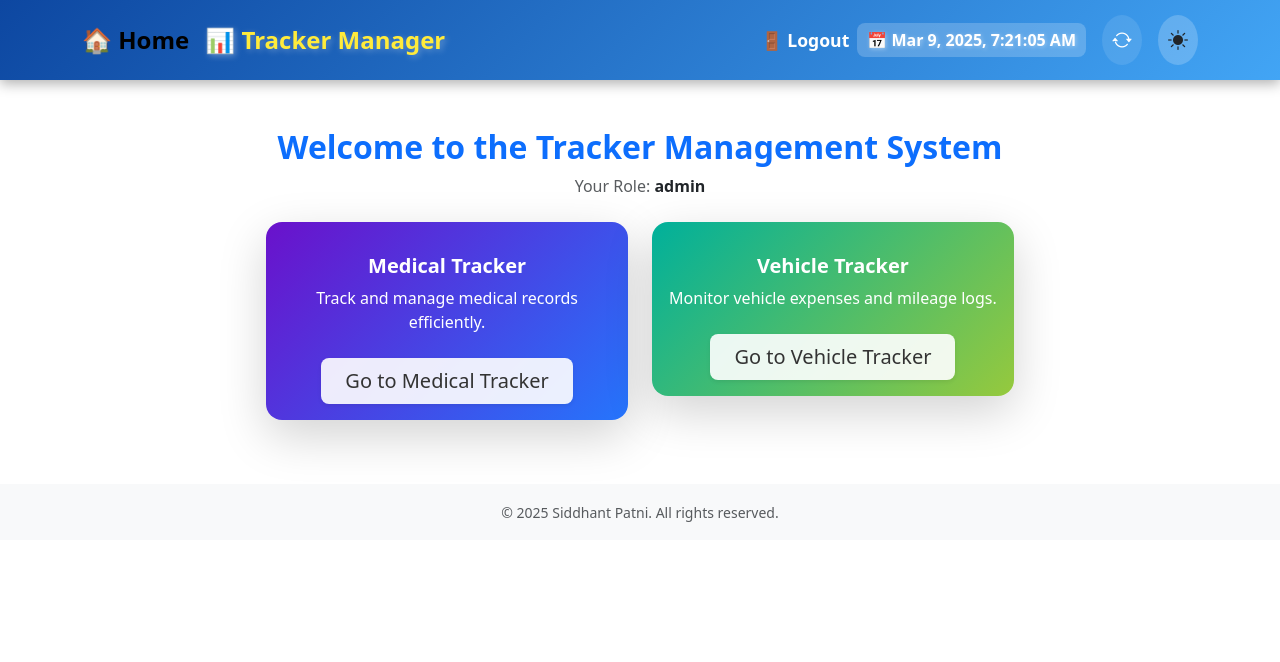
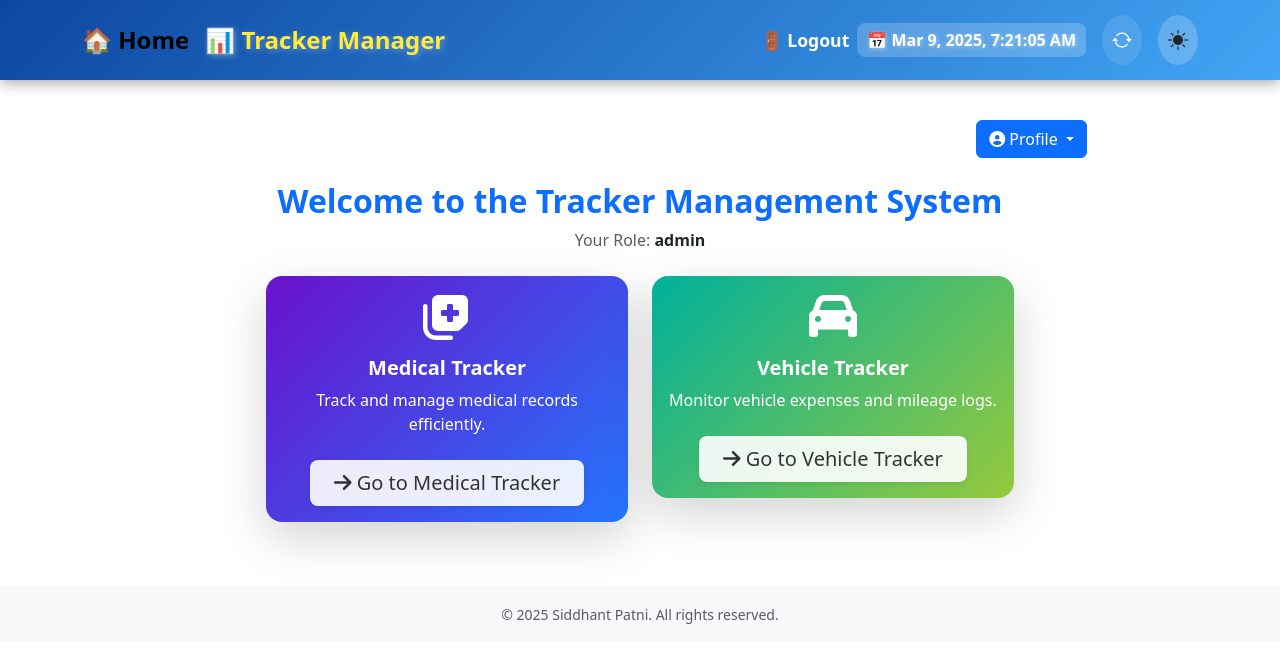
Before and after one commit to siddhantpatni0407/angular-tracker-manager-ui, an Angular app: page /dashboard in a window 1280 px wide. Shown: the top 662 px of the page. Built offline with nearby package versions, Linux system fonts and the light colour scheme; sample sign-in values are in the browser's storage.

Commit message:
Added Profile option in dashboard
Added Profile option in dashboard

```diff
--- a/src/app/components/dashboard/dashboard.component.html
+++ b/src/app/components/dashboard/dashboard.component.html
@@ -1,3 +1,25 @@
+<!-- User Profile Section (Top Right) -->
+<div class="d-flex justify-content-end me-3 mt-3">
+  <div class="dropdown">
+    <button
+      class="btn btn-primary dropdown-toggle"
+      type="button"
+      id="userProfileDropdown"
+      data-bs-toggle="dropdown"
+      aria-expanded="false"
+    >
+      <i class="fas fa-user-circle"></i> Profile
+    </button>
+    <ul class="dropdown-menu dropdown-menu-end" aria-labelledby="userProfileDropdown">
+      <li><a class="dropdown-item" href="#">👤 {{ userRole }}</a></li>
+      <li><a class="dropdown-item" (click)="navigateToProfile()">🔧 Edit Profile</a></li>
+      <li><hr class="dropdown-divider" /></li>
+      <li><a class="dropdown-item text-danger" (click)="logout()">🚪 Logout</a></li>
+    </ul>
+  </div>
+</div>
+
+<!-- Dashboard Content -->
 <div *ngIf="userRole; else notLoggedIn" class="container mt-4">
   <h2 class="text-center fw-bold text-primary">Welcome to the Tracker Management System</h2>
 
--- a/src/app/components/dashboard/dashboard.component.ts
+++ b/src/app/components/dashboard/dashboard.component.ts
@@ -48,19 +48,18 @@ export class DashboardComponent implements OnInit {
   }
 
   /**
-   * Handles admin reports viewing.
+   * Navigates to User Profile page.
    */
-  viewReports(): void {
-    console.log('Admin reports button clicked!');
-    // Future implementation can go here
+  navigateToProfile(): void {
+    this.router.navigate(['/profile']);
   }
 
   /**
-   * Handles user-specific reports viewing.
+   * Logs out the user and redirects to login page.
    */
-  viewUserReports(): void {
-    console.log('User reports button clicked!');
-    // Future implementation can go here
+  logout(): void {
+    sessionStorage.clear(); // Clears session data
+    this.router.navigate(['/login']);
   }
 
   /**
--- a/src/index.html
+++ b/src/index.html
@@ -2,12 +2,40 @@
 <html lang="en">
 <head>
   <meta charset="utf-8">
-  <title>Tracker Manager Ui</title>
+  <title>Tracker Manager UI</title>
   <base href="/">
   <meta name="viewport" content="width=device-width, initial-scale=1">
+
+  <!-- Favicon -->
   <link rel="icon" type="image/x-icon" href="favicon.ico">
+
+  <!-- Bootstrap CSS -->
+  <link
+    href="https://cdn.jsdelivr.net/npm/bootstrap@5.3.0/dist/css/bootstrap.min.css"
+    rel="stylesheet"
+  >
+
+  <!-- Font Awesome for Icons -->
+  <link
+    rel="stylesheet"
+    href="https://cdnjs.cloudflare.com/ajax/libs/font-awesome/6.4.2/css/all.min.css"
+  >
+
+  <!-- Custom Styles (Optional) -->
+  <style>
+    body {
+      background-color: #f8f9fa;
+    }
+  </style>
 </head>
 <body>
+
   <app-root></app-root>
+
+  <!-- Bootstrap Bundle (includes Popper for dropdowns) -->
+  <script
+    src="https://cdn.jsdelivr.net/npm/bootstrap@5.3.0/dist/js/bootstrap.bundle.min.js">
+  </script>
+
 </body>
 </html>
```
